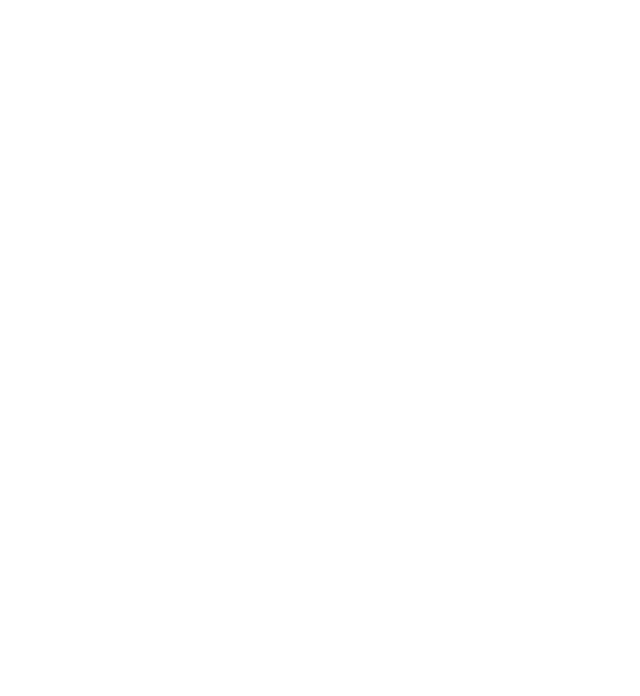
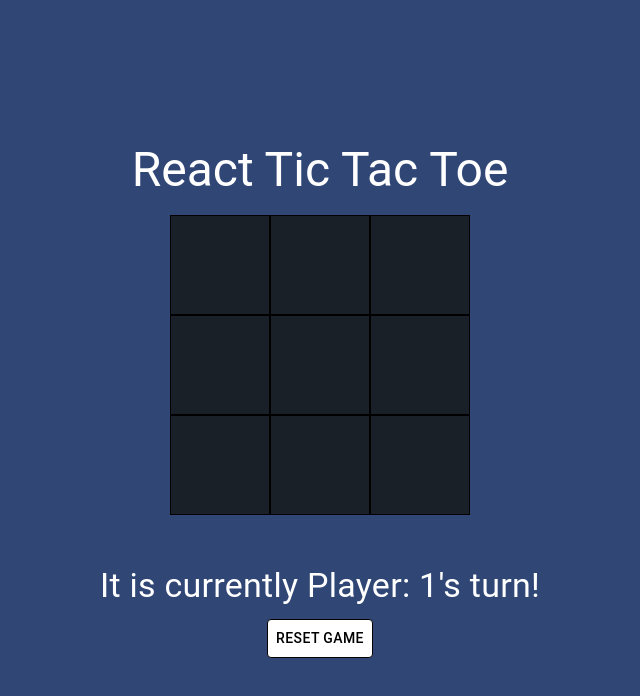
Before and after one commit to rafooa/React-Tic-Tac-Toe, a React (Create React App) app: page / in a window 1280 px wide. Shown: the top 696 px of the page, without its empty margins (320-960 px from the left). Built offline with nearby package versions, Linux system fonts and the light colour scheme.

Commit message:
Main game logic complete

```diff
--- a/package.json
+++ b/package.json
@@ -7,6 +7,7 @@
     "@emotion/styled": "^11.11.0",
     "@fontsource/roboto": "^5.0.5",
     "@mui/material": "^5.14.1",
+    "@mui/styled-engine-sc": "^5.12.0",
     "@testing-library/jest-dom": "^5.17.0",
     "@testing-library/react": "^13.4.0",
     "@testing-library/user-event": "^13.5.0",
@@ -17,6 +18,7 @@
     "react": "^18.2.0",
     "react-dom": "^18.2.0",
     "react-scripts": "5.0.1",
+    "styled-components": "^5.3.11",
     "typescript": "^4.9.5",
     "web-vitals": "^2.1.4"
   },
--- a/src/App.css
+++ b/src/App.css
@@ -14,7 +14,7 @@
 }
 
 .App-header {
-  background-color: #282c34;
+	background-color: #304776;
 	min-height: 100vh;
 	display: flex;
 	flex-direction: column;
--- a/src/App.tsx
+++ b/src/App.tsx
@@ -1,12 +1,16 @@
-import React from 'react';
-import logo from './logo.svg';
-import './App.css';
+import React from "react";
+import logo from "./logo.svg";
+import "./App.css";
+import { TicTacToe } from "./TicTacToe";
 
 function App() {
-  return (
-    <div className="App">
-    </div>
-  );
+	return (
+		<div className="App">
+			<header className="App-header">
+				<TicTacToe />
+			</header>
+		</div>
+	);
 }
 
 export default App;
--- /dev/null
+++ b/src/TicTacToe.tsx
@@ -0,0 +1,133 @@
+import { Grid, Box, Button, Typography, ButtonGroup } from "@mui/material";
+import { styled } from "@mui/material/styles";
+import { useRef, useState } from "react";
+
+const Item = styled(Button)(({ theme }) => ({
+	backgroundColor: "#1A2027",
+	...theme.typography.body2,
+	padding: theme.spacing(2),
+	textAlign: "center",
+	color: theme.palette.text.secondary,
+	height: 100,
+	width: 100,
+	borderRadius: 0,
+	fontSize: 70,
+	border: "1px solid black",
+	":hover": {
+		backgroundColor: "#fff",
+	},
+	":disabled": {
+		backgroundColor: "#fff",
+		pointerEvents: "none",
+	},
+}));
+
+export const TicTacToe = () => {
+	const [currPlayer, setcurrPlayer] = useState(1);
+	const [turns, setTurns] = useState(1);
+	const [currTurn, setcurrTurn] = useState(false);
+	const [tie, setTie] = useState(true);
+	const [win, setWin] = useState(true);
+	const p1Moves = useRef<Array<number>>([]);
+	const p2Moves = useRef<Array<number>>([]);
+	const [gameEnd, setgameEnd] = useState(false);
+
+	const playerMove = (e: any) => {
+		if (currPlayer === 1) {
+			e.target.innerText = "O";
+			e.target.disabled = true;
+			p1Moves.current.push(Number(e.target.value));
+		} else if (currPlayer === 2) {
+			e.target.innerText = "X";
+			e.target.disabled = true;
+			p2Moves.current.push(Number(e.target.value));
+		}
+		setTurns(turns + 1);
+		if (gameWon()) {
+			setWin(false);
+			setcurrTurn(true);
+			setgameEnd(true);
+		} else if (turns === 9) {
+			setTie(false);
+			setcurrTurn(true);
+		} else {
+			currPlayer === 1 ? setcurrPlayer(2) : setcurrPlayer(1);
+		}
+	};
+
+	const gameWon = () => {
+		const winCon = [
+			[1, 2, 3],
+			[1, 4, 7],
+			[1, 5, 9],
+			[2, 5, 8],
+			[3, 6, 9],
+			[3, 5, 7],
+			[4, 5, 6],
+			[7, 8, 9],
+		];
+
+		for (let i = 0; i < 8; i++) {
+			if (
+				winCon[i].every((val) => p1Moves.current.includes(val)) ||
+				winCon[i].every((val) => p2Moves.current.includes(val))
+			) {
+				return true;
+			}
+		}
+
+		return false;
+	};
+
+	const resetGame = () => {
+		window.location.reload();
+	};
+	return (
+		<>
+			<Typography variant="h3" gutterBottom>
+				React Tic Tac Toe
+			</Typography>
+			<Box sx={{ flexGrow: 1, width: 300, maxHeight: 350 }}>
+				<Grid container spacing={{ xs: 0 }}>
+					{Array.from(Array(9)).map((_, index) => (
+						<Grid item xs={4} key={index}>
+							<Item
+								value={index + 1}
+								onClick={playerMove}
+								sx={
+									gameEnd
+										? { pointerEvents: "none" }
+										: { pointerEvents: "auto" }
+								}
+							></Item>
+						</Grid>
+					))}
+				</Grid>
+			</Box>
+			<Typography variant="h4" gutterBottom hidden={currTurn}>
+				It is currently Player: {currPlayer}'s turn!
+			</Typography>
+			<Typography variant="h4" gutterBottom hidden={tie}>
+				Game ended in a tie!
+			</Typography>
+			<Typography variant="h4" gutterBottom hidden={win}>
+				Player {currPlayer} has won the game!
+			</Typography>
+			<Typography variant="h5">
+				<Button
+					onClick={resetGame}
+					sx={{
+						border: "1px solid black",
+						color: "black",
+						backgroundColor: "#fff",
+						":hover": {
+							backgroundColor: "#cf1515",
+						},
+					}}
+				>
+					Reset Game
+				</Button>
+			</Typography>
+		</>
+	);
+};
```
Also changed, not shown: 1 other file (tests, documents, lock files or other folders). Lines whose indentation alone changed are shown as unchanged.
